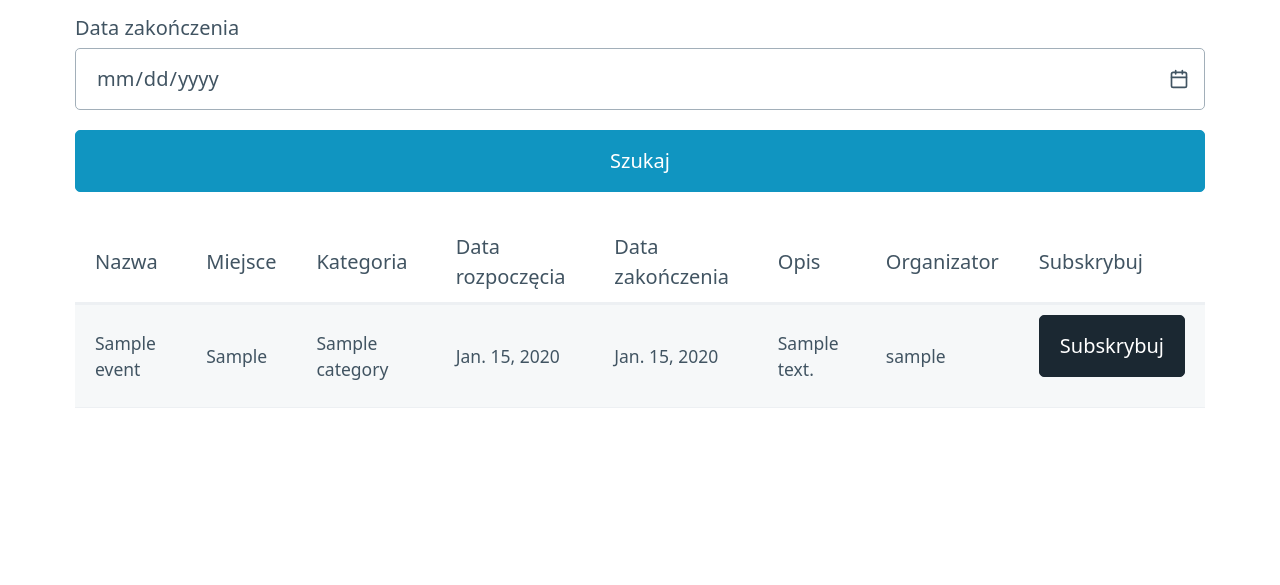
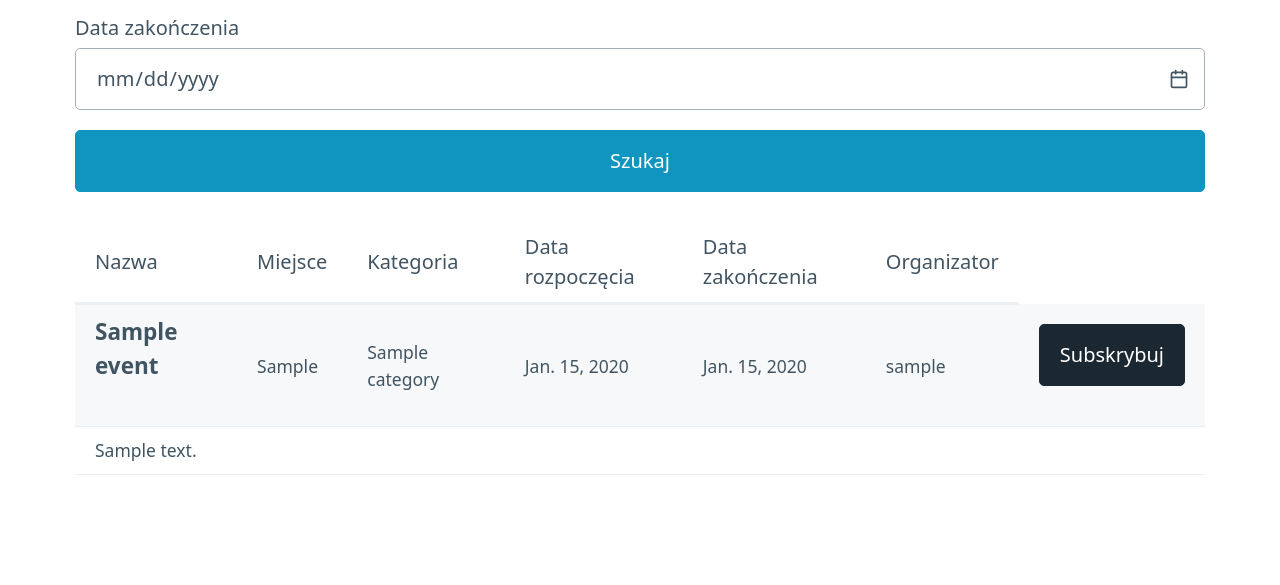
Before and after one commit to Roger2332/Projekt_Koncowy_SDA, a Django app: page /list_events/ in a window 1280 px wide. Shown: the part 702-1287 px from the top of the page. Before the commit the page ends 1110 px from the top, so only its background shows below. Run offline with Django 5.2, Linux system fonts and the light colour scheme; tables that the repository leaves empty hold one stand-in row (values such as "Sample post"); some libraries are stand-ins or nearby versions.

Commit message:
poprawa opisu na stronie glownej

```diff
--- a/templates/search_results_list.html
+++ b/templates/search_results_list.html
@@ -6,30 +6,40 @@
         <th>Kategoria</th>
         <th>Data rozpoczęcia</th>
         <th>Data zakończenia</th>
-        <th>Opis</th>
         <th>Organizator</th>
-        <th>Subskrybuj</th>
+
     </tr>
     </thead>
     <tbody>
     {% for event in events %}
         <tr>
-            <td>{{ event.name }}</td>
+            <td><h5>{{ event.name }}</h5></td>
             <td>{{ event.place }}</td>
             <td>{{ event.category.name }}</td>
             <td>{{ event.start_at }}</td>
             <td>{{ event.end_at }}</td>
-            <td>{{ event.description|truncatewords:50 }}</td>
             <td>{{ event.author.username }}</td>
             <td>
                 <form id="subscribeForm{{ event.id }}" action="{% url 'subscribe_event' event.id %}" method="post"
                       style="display: none;">
                     {% csrf_token %}
                 </form>
-                <button type="button" class="contrast" data-event-id="{{ event.id }}">Subskrybuj</button>
+                <button type="button" class="contrast subscribe-btn" data-event-id="{{ event.id }}">Subskrybuj</button>
             </td>
+        </tr>
+        <tr>
+            <td colspan="7">{{ event.description|truncatewords:50 }}</td>
         </tr>
     {% endfor %}
     </tbody>
 </table>
-</div>
+
+<script>
+    document.querySelectorAll('.subscribe-btn').forEach(button => {
+        button.addEventListener('click', function () {
+            const eventId = this.getAttribute('data-event-id');
+            const formId = `#subscribeForm${eventId}`;
+            document.querySelector(formId).submit();
+        });
+    });
+</script>
```
